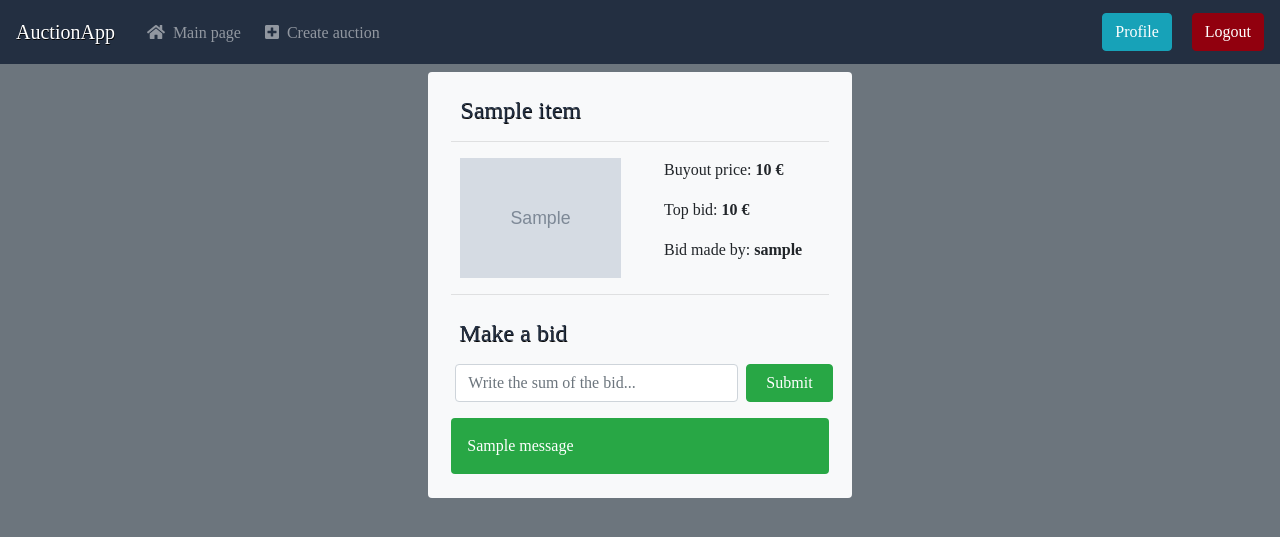
After one commit to juhanikosk/auction-app, a Django app: page /auction/1/ in a window 1280 px wide. The commit adds this page. Shown: the top 537 px of the page. Run offline with Django 3.2, Linux system fonts and the light colour scheme; a user stored in the database is signed in; tables that the repository leaves empty hold one stand-in row (values such as "Sample post"); grey boxes marked "Sample" are stand-in pictures; one stand-in notice (Sample message) is shown; some libraries are stand-ins or nearby versions; some web fonts are replaced.

Commit message:
Add auction detail view
Detail view is used to bid on auctions and view current details
on the item, such as buyout price and current top bid.

```diff
--- a/auction/admin/__init__.py
+++ b/auction/admin/__init__.py
@@ -1,2 +1,3 @@
 from auction.admin.item import *
 from auction.admin.news import *
+from auction.admin.bids import *
--- a/auction/models/__init__.py
+++ b/auction/models/__init__.py
@@ -1,2 +1,3 @@
 from auction.models.item import *
 from auction.models.news import *
+from auction.models.bid import *
--- /dev/null
+++ b/auction/models/bid.py
@@ -0,0 +1,20 @@
+from django.contrib.auth.models import User
+from django.db import models
+from django.shortcuts import reverse
+
+from auction.models import Item
+
+
+class Bid(models.Model):
+    """
+    Represents an item that can be auctioned.
+    """
+    class Meta:
+        app_label="auction"
+
+    user = models.ForeignKey(to=User, on_delete=models.CASCADE, related_name="bids")
+    auction = models.ForeignKey(to=Item, on_delete=models.CASCADE, related_name="bids")
+    price = models.IntegerField(blank=False, verbose_name="Price")
+
+    def get_absolute_url(self):
+        return reverse('main-page')
--- a/auction/static/css/style.css
+++ b/auction/static/css/style.css
@@ -1,5 +1,5 @@
 .header-title {
-    text-shadow: 1px 1px #5a5a5a;
+    text-shadow: 0.5px 0.5px black;
     cursor: default;
 }
 
@@ -16,3 +16,16 @@
 .news-title {
     word-wrap: break-word;
 }
+
+.link-element-wrapper {
+    position: relative;
+}
+
+.link-element {
+    position: absolute;
+    left: 0;
+    top: 0;
+    width: 100%;
+    height: 100%;
+    z-index: 2;
+}
--- /dev/null
+++ b/auction/templates/auction_site/auction_details.html
@@ -0,0 +1,45 @@
+{% extends "main.html" %}
+{% load static %}
+
+{% block main_content %}
+    <div class="row my-2">
+        <div class="col-12 offset-sm-1 offset-lg-3 offset-xl-4 col-sm-10 col-lg-6 col-xl-4 px-0">
+            <div class="row mx-1 bg-light rounded p-2 pt-3">
+                <h4 class="p-2 px-4 header-title text-primary">
+                    {{ item.name }}
+                </h4>
+                <div class="col-12">
+                    <hr class="m-0 mb-3">
+                </div>
+                <div class="col-12 col-sm px-4 pb-4 pb-sm-0">
+                    <img class="img-fluid" src="{{ item.image.url }}">
+                </div>
+                <div class="col-12 col-sm mx-1">
+                    <p>Buyout price: <strong>{{ item.price }} €</strong></p>
+                    <p>Top bid: <strong>{% if top_bid %}{{ top_bid.price }} €{% else %}No bids made.{% endif %}</strong></p>
+                    {% if top_bid %}
+                        <p>Bid made by: <strong>{{ top_bid.user }}</strong></p>
+                    {% endif %}
+                </div>
+                <div class="col-12">
+                    <hr>
+                </div>
+                <form class="col-12" method="POST" action="">
+                    {% csrf_token %}
+                    <h4 class="p-2 header-title text-primary">Make a bid</h4>
+                    <div class="col-12 form-inline mx-1 px-0">
+                        <input name="bid-sum" class="col-12 col-sm-9 form-control mr-2 mb-2 mb-sm-0" type="number" placeholder="Write the sum of the bid..." />
+                        <button class="col-12 col-sm btn btn-success" type="submit">Submit</button>
+                    </div>
+                </form>
+                {% if messages %}
+                    {% for message in messages %}
+                        <div class="col-12">
+                            <p class="bg-{{ message.tags }} p-3 rounded text-white">{{ message }}</p>
+                        </div>
+                    {% endfor %}
+                {% endif %}
+            </div>
+        </div>
+    </div>
+{% endblock main_content %}
--- a/auction/templates/auction_site/landing_page.html
+++ b/auction/templates/auction_site/landing_page.html
@@ -45,7 +45,8 @@
                     {% if items %}
                         <ul class="list-group mb-2 scroll-items">
                             {% for item in items %}
-                                <li class="list-group-item">
+                                <li class="list-group-item link-element-wrapper">
+                                    <a class="link-element" href="{% url 'auction-details' item.pk %}"></a>
                                     <div class="img-parent float-right">
                                         <img class="rounded-circle p-0 image-retain"
                                             src="{% if item.image %}{{ item.image.url }}{% else %}{% static 'img/lataus.png' %}{% endif %}"
--- a/auction/urls.py
+++ b/auction/urls.py
@@ -21,7 +21,7 @@ from django.contrib import admin
 from django.urls import path
 
 from auction.views.login import CreateUserView, LoginView, logout_user
-from auction.views.auctions import CreateAuctionView, IndexView
+from auction.views.auctions import CreateAuctionView, IndexView, AuctionDetailView
 
 
 def login_wrap(view_class, template=None):
@@ -34,5 +34,6 @@ urlpatterns = [
     path('logout/', logout_user, name="logout"),
     path('login/create-user/', CreateUserView.as_view(), name="create-user"),
     path('', login_wrap(IndexView), name="main-page"),
-    path('create-auction/', login_wrap(CreateAuctionView), name="create-auction")
+    path('create-auction/', login_wrap(CreateAuctionView), name="create-auction"),
+    path('auction/<pk>/', login_wrap(AuctionDetailView), name="auction-details")
 ] + static(settings.MEDIA_URL, document_root=settings.MEDIA_ROOT)
--- a/auction/views/auctions.py
+++ b/auction/views/auctions.py
@@ -1,9 +1,11 @@
+from django.contrib import messages
 from django.contrib.auth.decorators import login_required
-from django.views.generic import View
+from django.http import HttpResponseRedirect
+from django.views.generic import View, DetailView
 from django.views.generic.edit import CreateView
-from django.shortcuts import render
+from django.shortcuts import render, reverse
 
-from auction.models import Item, NewsItem
+from auction.models import Item, NewsItem, Bid
 
 
 class IndexView(View):
@@ -19,3 +21,36 @@ class CreateAuctionView(CreateView):
     model = Item
     fields = ['name', 'price', 'image']
     template_name = "auction_site/create_auction.html"
+
+
+class AuctionDetailView(DetailView):
+    model = Item
+    template_name = "auction_site/auction_details.html"
+
+    def get_context_data(self, **kwargs):
+        context = super(AuctionDetailView, self).get_context_data(**kwargs)
+        context['top_bid'] = self.get_object().bids.order_by('price').last()
+        return context
+
+    def post(self, request, *args, **kwargs):
+        bid_amount = request.POST.get('bid-sum')
+        if bid_amount:
+            top_bid = self.get_object().bids.order_by('price').last()
+
+            try:
+                bid_amount = int(bid_amount)
+            except ValueError:
+                messages.info(request, 'Invalid value for a bid.', 'danger')
+                return HttpResponseRedirect(reverse('auction-details', kwargs={'pk': self.get_object().pk}))
+
+            if top_bid is None or bid_amount > top_bid.price:
+                new_bid = Bid(user=request.user, price=bid_amount, auction=self.get_object())
+                new_bid.save()
+                messages.success(request, 'Bid placed succesfully.')
+                return HttpResponseRedirect(reverse('auction-details', kwargs={'pk': self.get_object().pk}))
+            else:
+                messages.info(request, 'Place a higher bid than the current top bid.', 'danger')
+                return HttpResponseRedirect(reverse('auction-details', kwargs={'pk': self.get_object().pk}))
+        else:
+            messages.info(request, 'Invalid bid.', 'danger')
+            return HttpResponseRedirect(reverse('auction-details', kwargs={'pk': self.get_object().pk}))
```
Also changed, not shown: auction/admin/bids.py (added, +7 -0 lines), auction/migrations/0004_bid.py (added).
